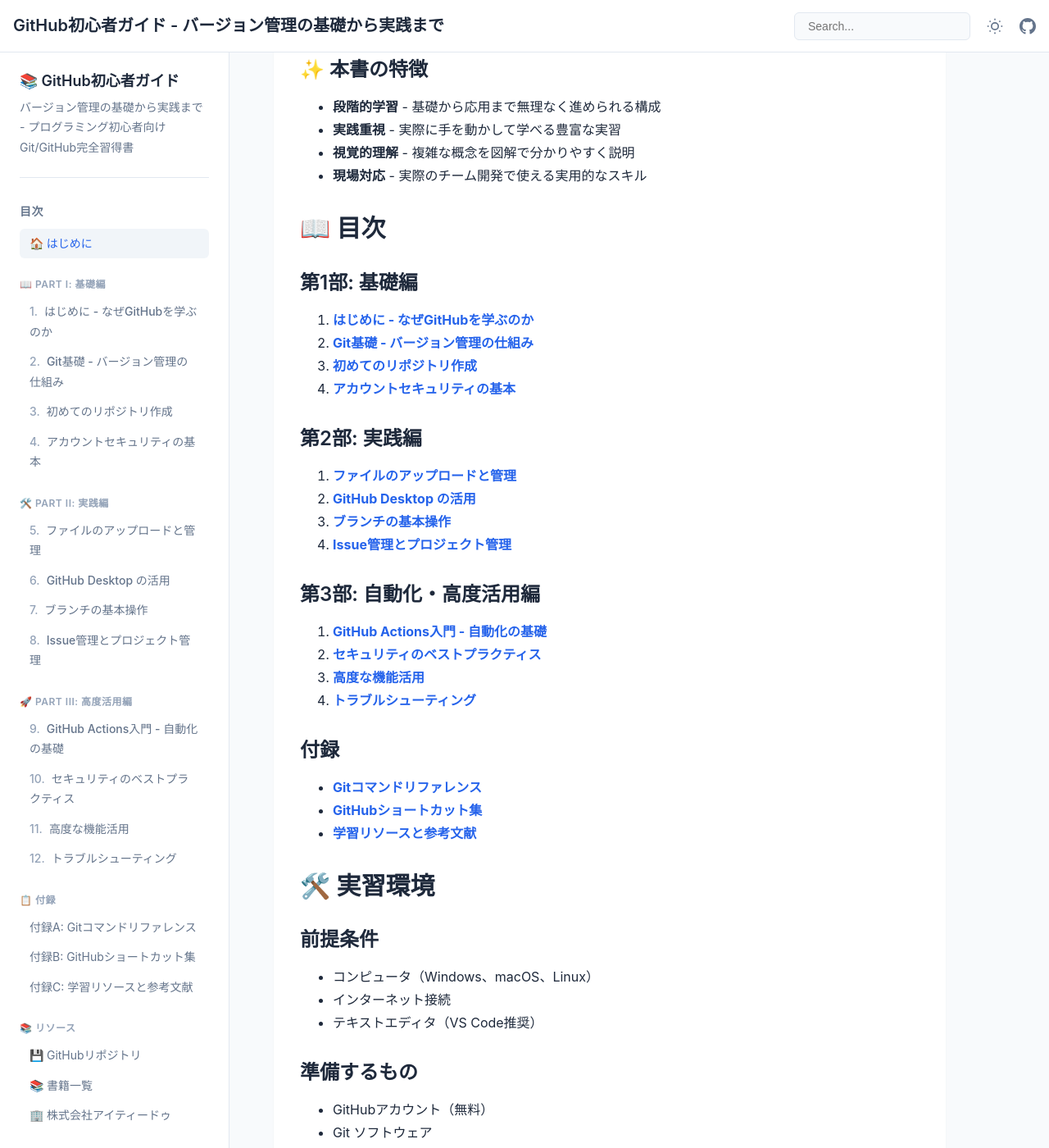
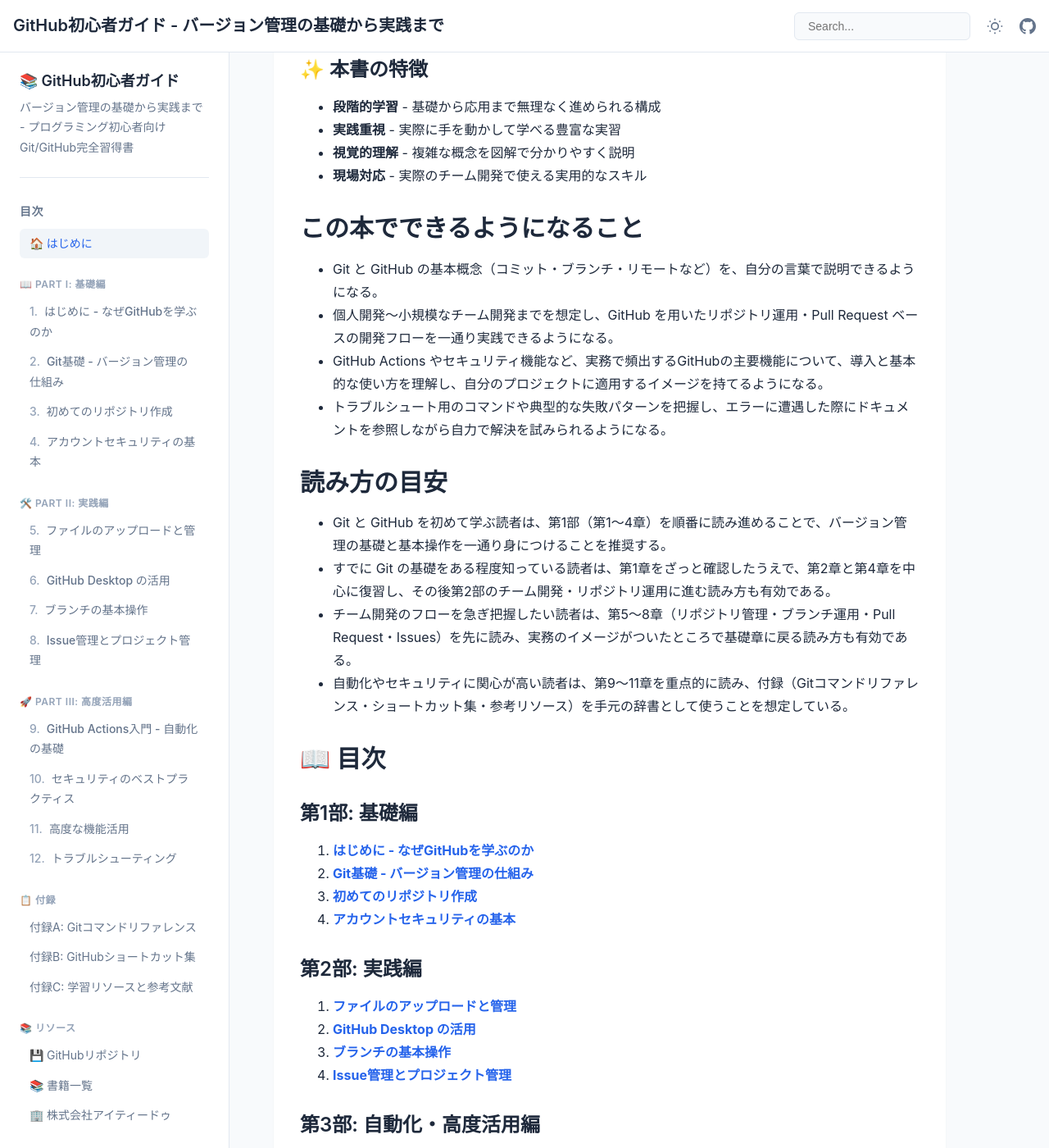
Before and after one commit to itdojp/github-guide-for-beginners-book, a Jekyll site: the page built from docs/index.md, in a window 1280 px wide and 1400 px high, scrolled down 568 px. Shown: the whole window at 82% size. Built offline with Jekyll 4.4.1, drawn with Linux system fonts in a browser that asks for light colours; some of the changed text lies outside the part shown.

```diff
--- a/docs/index.md
+++ b/docs/index.md
@@ -28,6 +28,20 @@ permalink: /
 - **実践重視** - 実際に手を動かして学べる豊富な実習
 - **視覚的理解** - 複雑な概念を図解で分かりやすく説明
 - **現場対応** - 実際のチーム開発で使える実用的なスキル
+
+## この本でできるようになること
+
+- Git と GitHub の基本概念（コミット・ブランチ・リモートなど）を、自分の言葉で説明できるようになる。
+- 個人開発〜小規模なチーム開発までを想定し、GitHub を用いたリポジトリ運用・Pull Request ベースの開発フローを一通り実践できるようになる。
+- GitHub Actions やセキュリティ機能など、実務で頻出するGitHubの主要機能について、導入と基本的な使い方を理解し、自分のプロジェクトに適用するイメージを持てるようになる。
+- トラブルシュート用のコマンドや典型的な失敗パターンを把握し、エラーに遭遇した際にドキュメントを参照しながら自力で解決を試みられるようになる。
+
+## 読み方の目安
+
+- Git と GitHub を初めて学ぶ読者は、第1部（第1〜4章）を順番に読み進めることで、バージョン管理の基礎と基本操作を一通り身につけることを推奨する。
+- すでに Git の基礎をある程度知っている読者は、第1章をざっと確認したうえで、第2章と第4章を中心に復習し、その後第2部のチーム開発・リポジトリ運用に進む読み方も有効である。
+- チーム開発のフローを急ぎ把握したい読者は、第5〜8章（リポジトリ管理・ブランチ運用・Pull Request・Issues）を先に読み、実務のイメージがついたところで基礎章に戻る読み方も有効である。
+- 自動化やセキュリティに関心が高い読者は、第9〜11章を重点的に読み、付録（Gitコマンドリファレンス・ショートカット集・参考リソース）を手元の辞書として使うことを想定している。
 
 ## 📖 目次
 
@@ -72,6 +86,11 @@ permalink: /
 - Git ソフトウェア
 - GitHub CLI（推奨）
 
+### 安全に学習するための注意
+
+- 本書で紹介する操作は、基本的に自分専用の練習用リポジトリで実行することを推奨します。既存のチームや企業の本番リポジトリでは、必ず事前に担当者の許可を得て、組織のルールに従ってください。
+- 公開リポジトリには、トークンやパスワードなどの機密情報を決して含めないよう注意してください（詳細は「セキュリティのベストプラクティス」の章で説明します）。
+
 ## 🚀 学習の進め方
 
 1. **順番に読み進める** - 各章は前章の内容を前提に構成されています
```
Also changed, not shown: docs/src/chapter-github-actions/index.md (+4 -0 lines), docs/src/chapter-introduction/index.md (+16 -2 lines).
